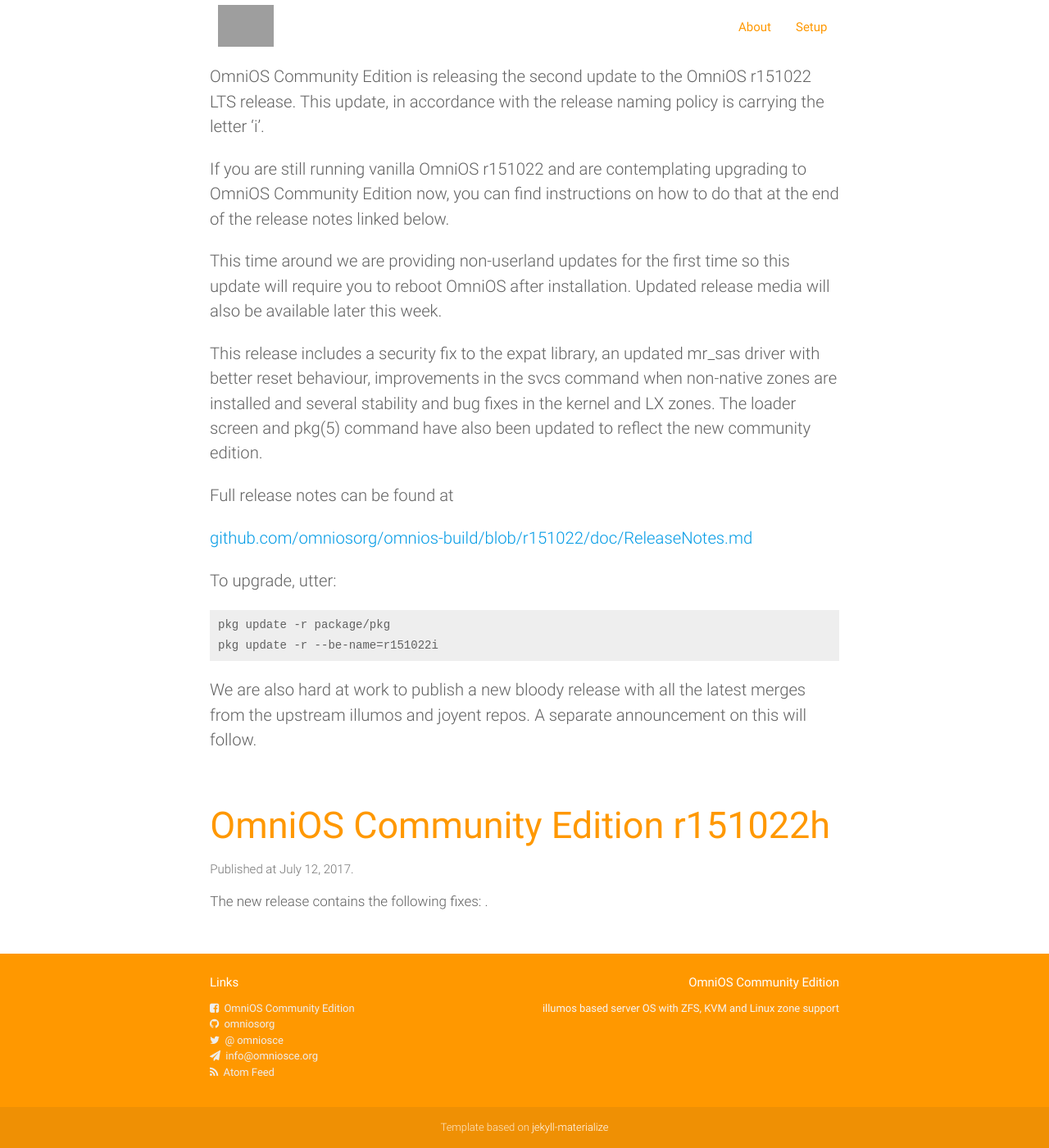
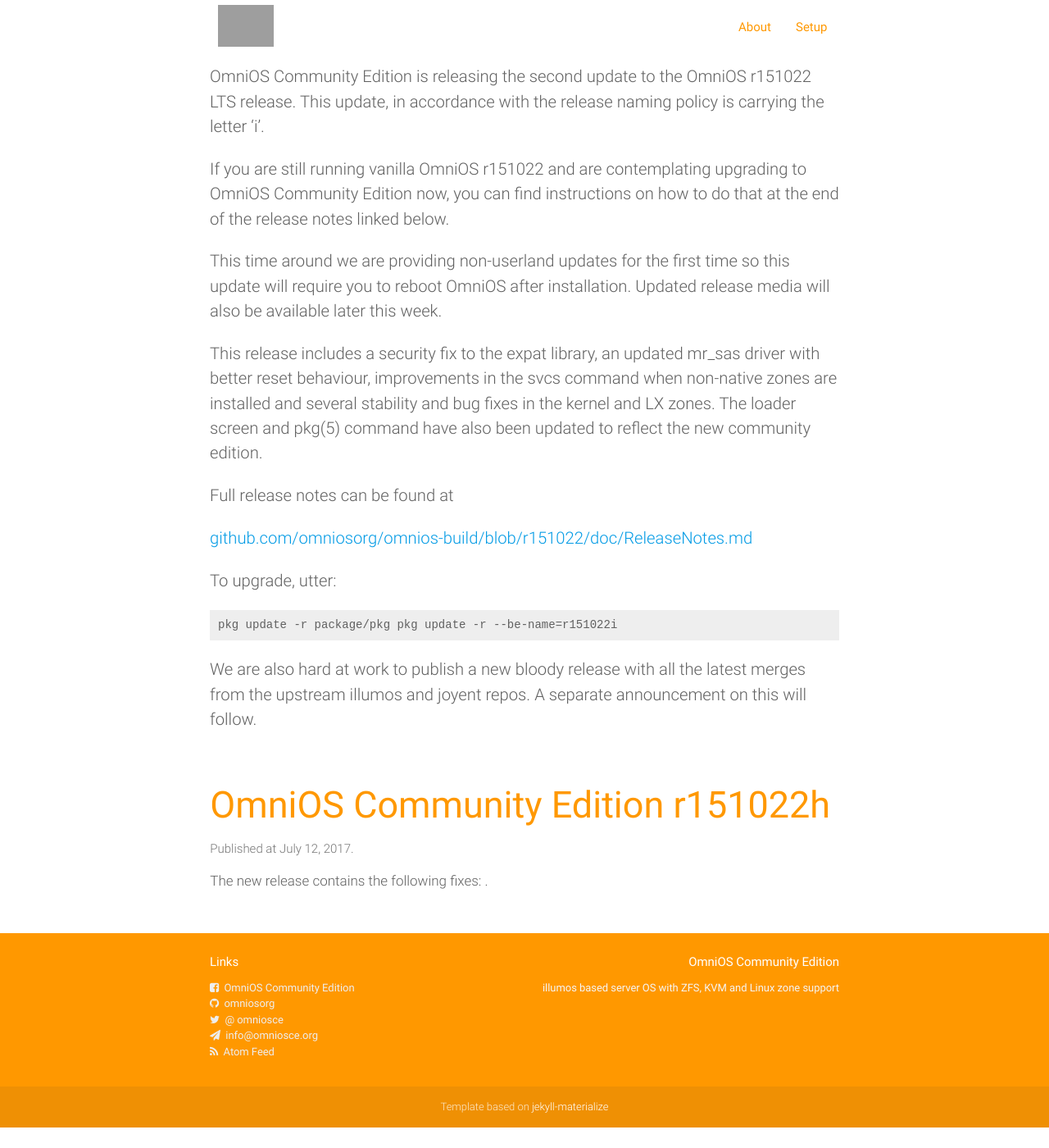
Before and after one commit to omniosorg/omniosorg.github.io, a Jekyll site: the page built from index.html, in a window 1280 px wide and 1400 px high, scrolled down 114 px. Shown: the whole window at 82% size. Built offline with Jekyll 4.4.1, drawn with Linux system fonts in a browser that asks for light colours; the list of posts is cut into pages by our own code; after the commit the page ends 1489 px from its top, so only the background shows below that; grey boxes are pictures that could not be loaded.

Commit message:
nonbreaking whitespace

```diff
--- a/assets/css/app.scss
+++ b/assets/css/app.scss
@@ -74,9 +74,15 @@
 .group-article .row:last-child .divider{
   display: none
 }
+
 .card {
     border-radius: 0;
 }
+
+code {
+    white-space: nowrap;
+}
+
 nav .brand-logo {
     position: absolute;
     color: #FFF;
```
